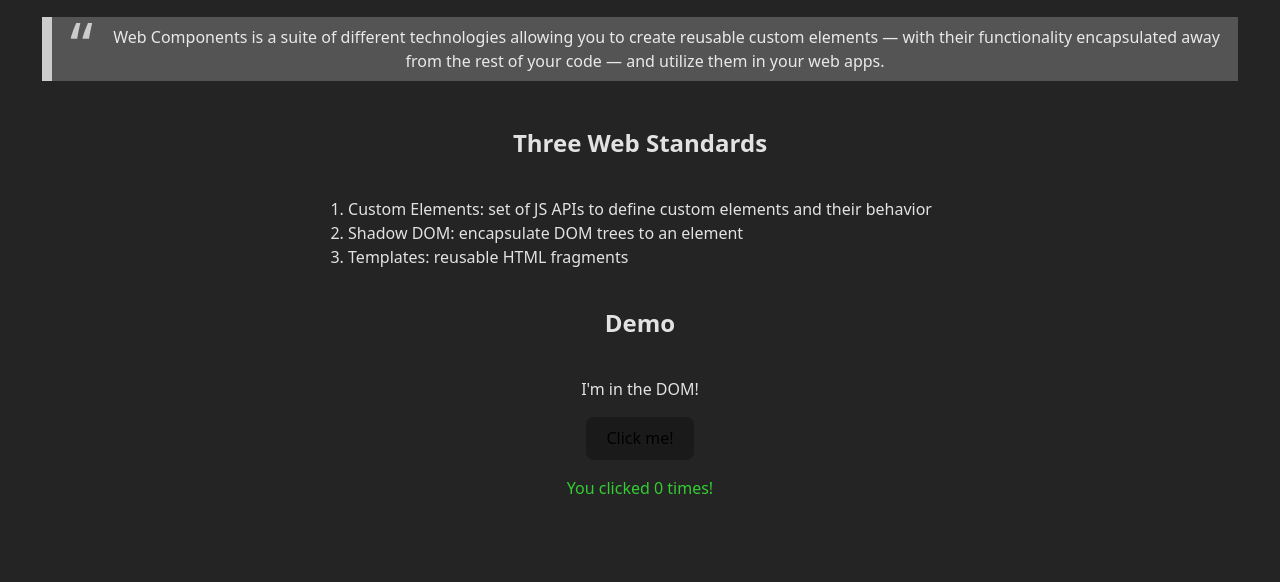
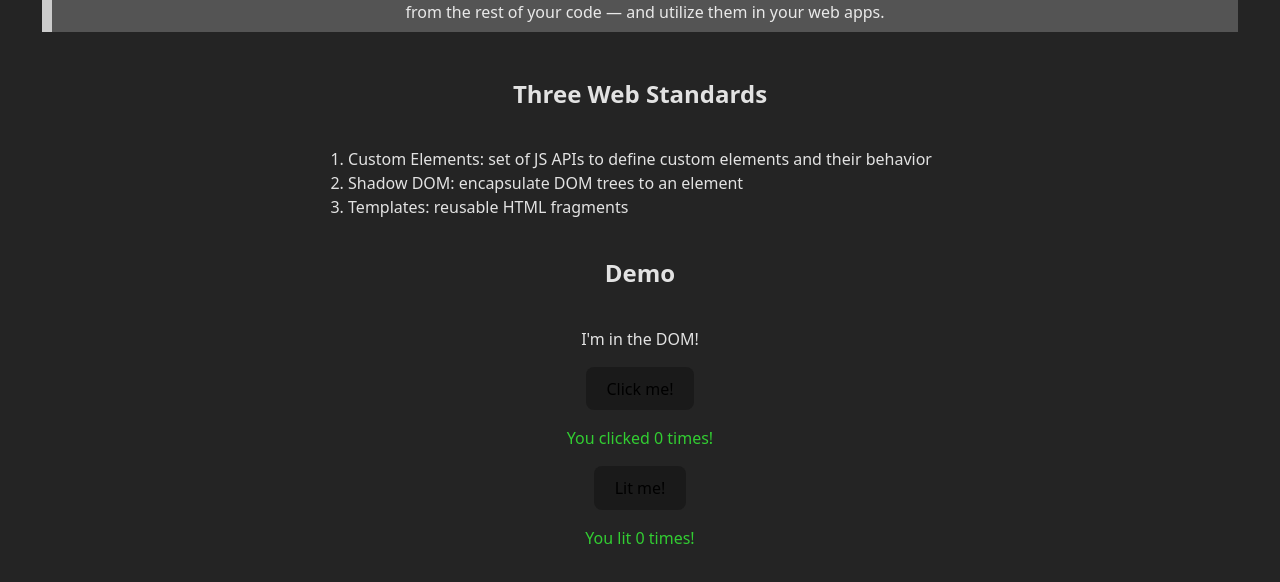
Before and after one commit to a-a-hofmann/lightning-talk, a website built with Vite: page index.html in a window 1280 px wide. Shown: the part 200-782 px from the top of the page. Built offline with nearby package versions, Linux system fonts and the light colour scheme.

Commit message:
fifth checkpoint - lit

```diff
--- a/index.html
+++ b/index.html
@@ -157,6 +157,7 @@
     </template>
     <my-component></my-component>
 
+    <lit-my-component></lit-my-component>
 </div>
 </body>
 
```
